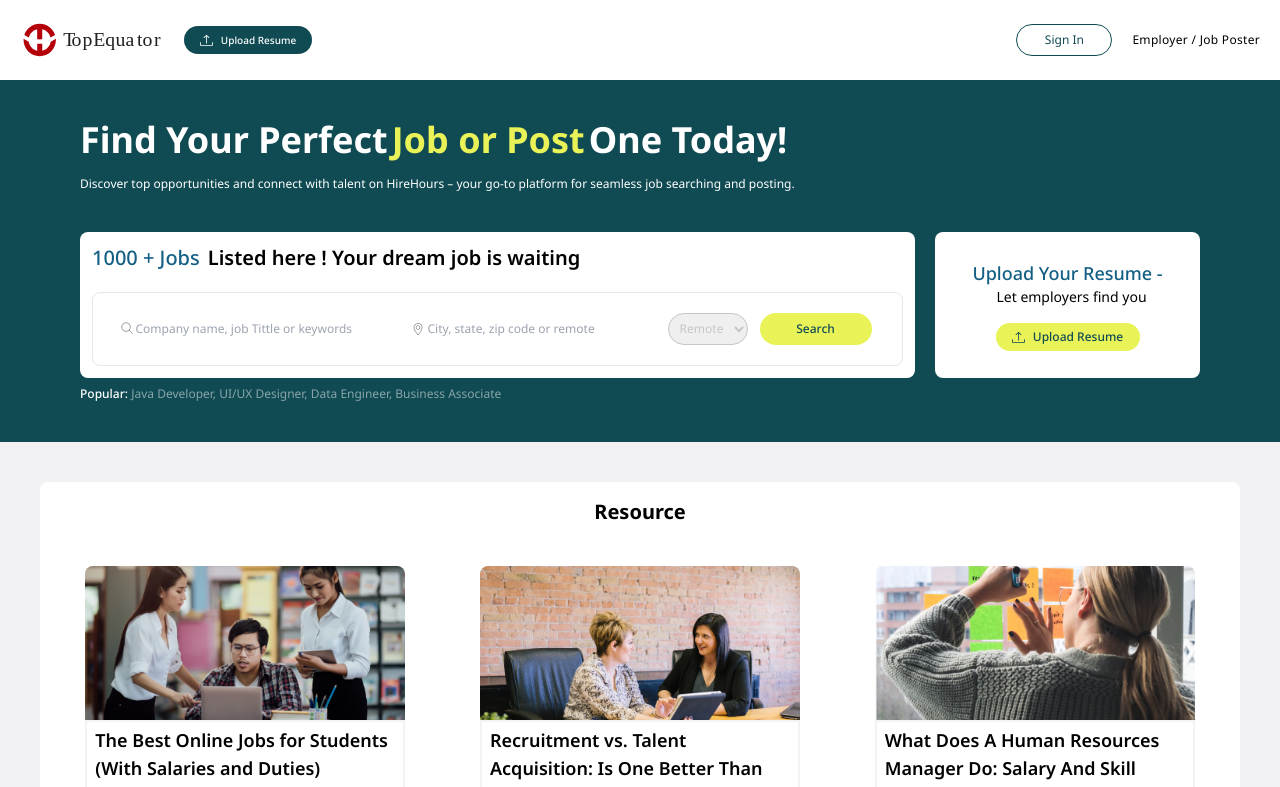
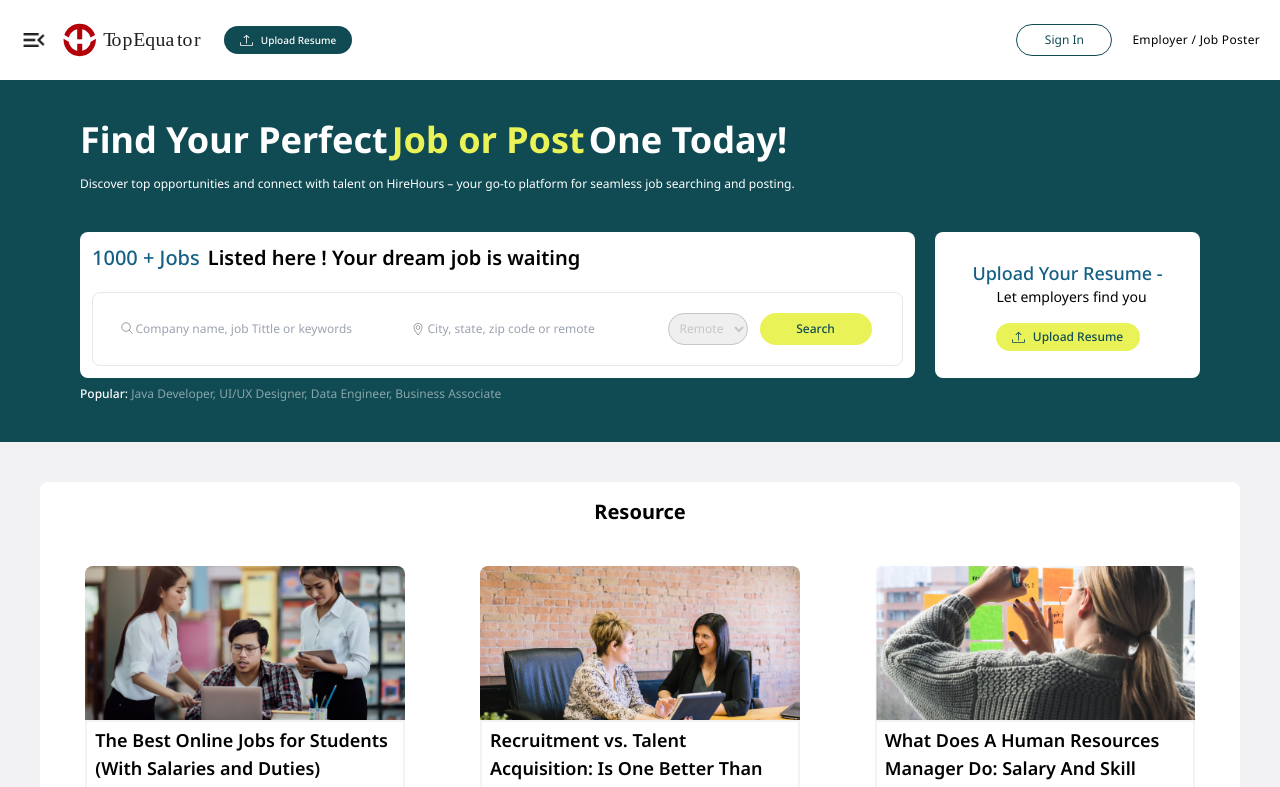
Before and after one commit to Sandeep1908/hirehour, a React (Vite) app: page / in a window 1280 px wide. Shown: the top 787 px of the page. Built offline with nearby package versions, Linux system fonts and the light colour scheme.

Commit message:
feat(header): add icon for dashboard

```diff
--- a/src/components/Header.tsx
+++ b/src/components/Header.tsx
@@ -18,16 +18,19 @@ import { Link } from 'react-router-dom';
 
 import rtrLogo from '../assets/header/rtr.svg'
 import msgLogo from '../assets/header/message.svg'
-
+import dashLogo from '../assets/header/X.png'
 import jobLogo from '../assets/header/jobs.svg'
 
 import { useLocation } from 'react-router-dom';
+import  useHeaderContext  from '../context/HeaderContext';
+
 
 const Header: React.FC = () => {
   const [isNotification, setIsNotificationOpen] = useState<boolean>(false);
   const [isAccountOpen, setIsAccountOpen] = useState<boolean>(false);
   const [isNavOpen,setIsNavOpen]=useState<boolean>(false)
   const params=useLocation().pathname;
+  const {isDashboardOpen,setIsDashBoardOpen} =useHeaderContext()
 
   const handlNavBar=()=>{
     setIsAccountOpen(false);
@@ -72,10 +75,11 @@ const Header: React.FC = () => {
   ];
   return (
     <div className="w-full h-20 bg-white relative   ">
-      <div className="w-full max-w-[1300px] m-auto flex justify-between items-center p-5">
+      <div className="w-full  flex justify-between items-center p-5">
         {/* Logo */}
         <div className="flex justify-center items-center space-x-5">
-          <div className="flex justify-center items-center space-x-3">
+          <div className="flex justify-center items-center space-x-3 ">
+            <img src={dashLogo} className='w-7 h-7' alt="" onClick={()=>setIsDashBoardOpen(!isDashboardOpen)}  />
             <Link to={'/'}>
 
             <img src={Logo} className="w-36 h-10 object-contain" alt="logo-hirehour" />
```
Also changed, not shown: src/assets/header/X.png (added).
